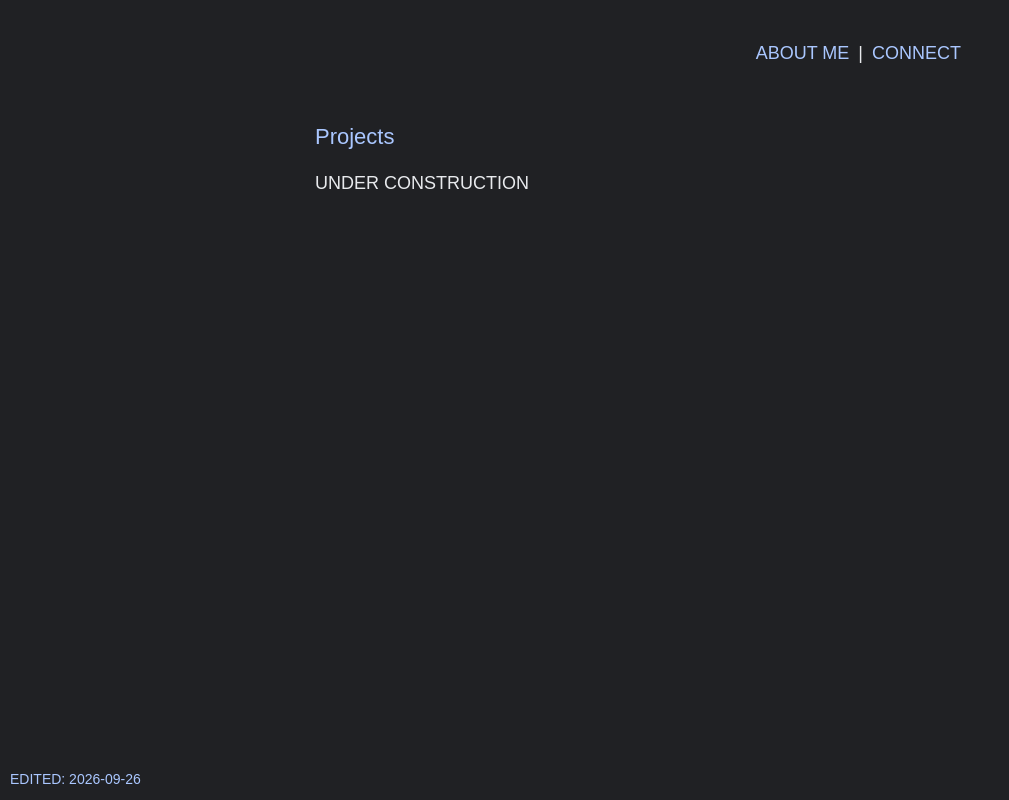
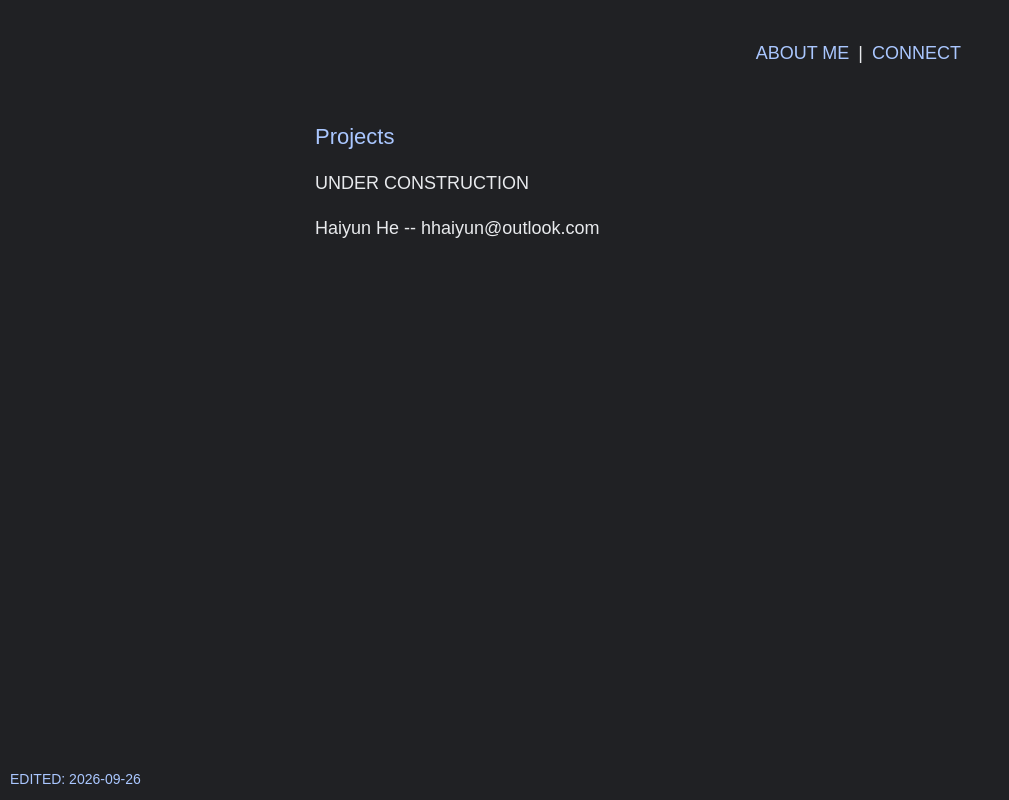
Before and after one commit to 3canary/coop-2100-e-portfolio, a plain HTML site: page projects.html in a window 1280 px wide. Shown: the whole page, without its empty margins (0-1009 px from the left). Drawn offline with Linux system fonts and the light colour scheme.

Commit message:
Update projects.html

```diff
--- a/projects.html
+++ b/projects.html
@@ -5,8 +5,8 @@
     <meta charset="UTF-8">
     <meta http-equiv="content-type" content="text/html; charset=UTF-8">
     <meta name="viewport" content="width=device-width, initial-scale=1.0">
-    <title>haiyun | projects</title>
-    <meta name="description" content="Check out some of my projects!">
+    <title>haiyun | career</title>
+    <meta name="description" content="Check out some of my experience!">
     <meta name="theme-color" content="#202124">
 
     <link rel="icon" href="favicon.ico" sizes="any">
@@ -23,7 +23,11 @@
     <main id="main">
         <p class="emph"> Projects </p>
         <p> UNDER CONSTRUCTION </p>
+
     </main>
+    <footer>
+        <p>Haiyun He -- hhaiyun@outlook.com</p>
+    </footer>
     <br>
     <time datetime="2026-09-26" class="fixed" id="lastEdited">EDITED: 2026-09-26</time>
 </body>
```
